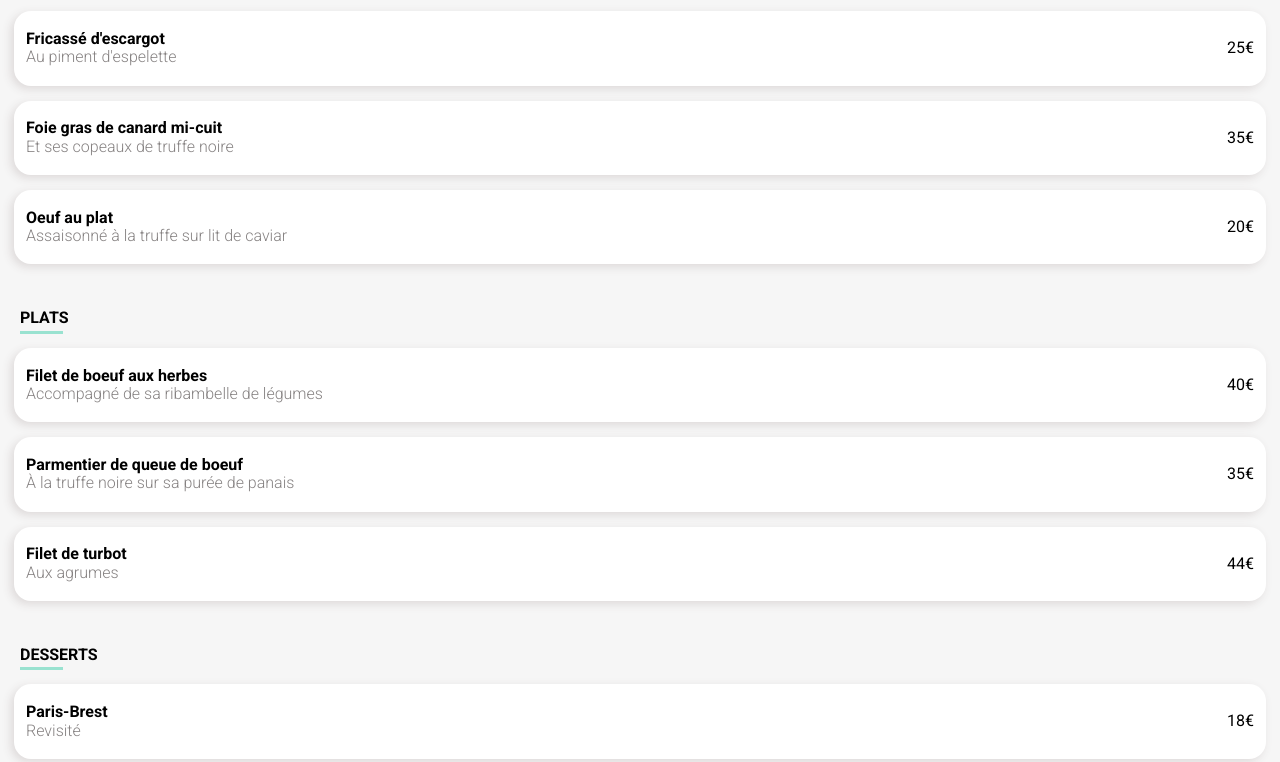
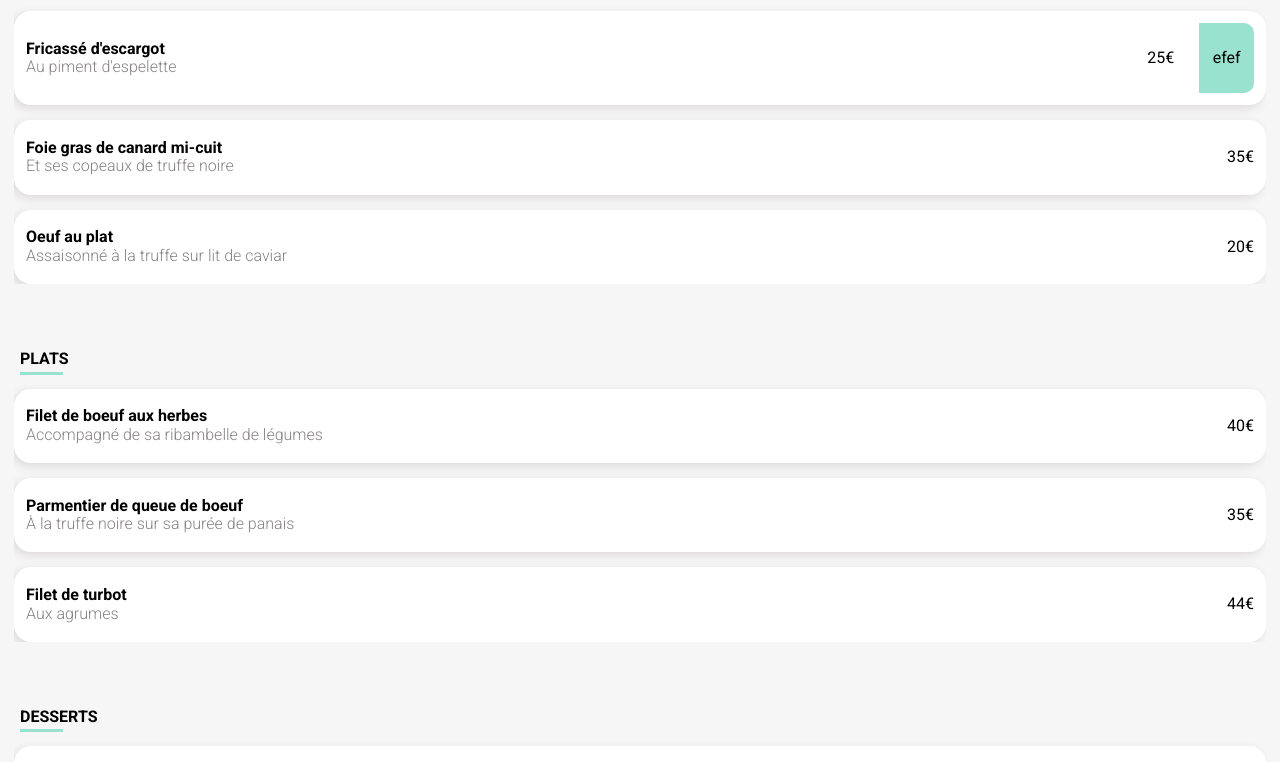
Before and after one commit to dikeys/my-sass-project, a website: page menu/palette_du_gout.html in a window 1280 px wide. Shown: the part 1159-1921 px from the top of the page. Drawn offline with Linux system fonts and the light colour scheme; a web font is replaced by a local one.

Commit message:
animation selection menu

```diff
--- a/assets/sass/components/loader.scss
+++ b/assets/sass/components/loader.scss
@@ -36,11 +36,12 @@
     33% {
         color: $secondary;
         transform: translateX(20%);
-        opacity: .9;
+        transition: transform .5s;
+
     }
 
     66% {
-        opacity: .9;
+
         transform: translateX(50%);
 
     }
@@ -72,7 +73,7 @@
     display: flex;
     justify-content: start;
     align-items: center;
-    animation: loader-anim 3s;
+    animation: loader-anim 3s forwards;
 
     &__icon {
         width: 100%;
--- a/assets/sass/pages/menu.scss
+++ b/assets/sass/pages/menu.scss
@@ -1,8 +1,14 @@
-// @keyframes dishess-display {
-    //     0%{
-    //         height: ;
-    //     }
-    // }
+@keyframes display {
+    from {
+        opacity: 0;
+    }
+
+    to {
+        opacity: 1;
+    }
+}
+
+
 
 main {
     background-color: map-get($colors, light-gray);
@@ -15,8 +21,41 @@ main {
     background-color: map-get($colors, light-gray);
     padding: 25px 14px;
 
+    &__card {
+        display: flex;
+        justify-content: space-between;
+        align-items: center;
+        padding: 12px;
+        opacity: 0;
+        border-radius: map-get($rounded-sizes, md);
+        animation: display 2s forwards;
+        overflow: hidden;
+
+        &:not(:nth-child(2)) {
+            margin-top: 15px;
+        }
+    }
+
+    &__content {
+        width: 100%;
+
+        h4 {
+            margin: 0;
+        }
+
+        p {
+            margin: 0;
+        }
+    }
+
     &__composition {
+
         margin-bottom: 13px;
+        white-space: nowrap;
+        overflow: hidden;
+        text-overflow: ellipsis;
+        -o-text-overflow: ellipsis;
+
     }
 
     &__composition:not(:nth-child(2)) {
@@ -26,6 +65,11 @@ main {
 
     &__accompaniement {
         color: map-get($colors, dark-gray);
+        width: 95%;
+        white-space: nowrap;
+        overflow: hidden;
+        text-overflow: ellipsis;
+        -o-text-overflow: ellipsis;
 
 
     }
@@ -59,32 +103,26 @@ main {
         }
 
 
+
+
+    }
+
+    &__check {
+        height: 70px;
+        width: 60px;
+        // opacity: 0;
+        background-color: $tertiary;
+        margin-left: 25px;
+        // margin-right: -70px;
+        border-radius: 0 10px 10px 0;
+        display: flex;
+        align-items: center;
+        justify-content: center;
+        transition: all 0.7s ease-in-out;
+        // transform: translateX(-20px);
     }
 
 
-
-    &__card {
-        display: flex;
-        justify-content: space-between;
-        align-items: center;
-        padding: 12px;
-
-        border-radius: map-get($rounded-sizes, md);
-
-        &:not(:nth-child(2)) {
-            margin-top: 15px;
-        }
-    }
-
-    &__content {
-        h4 {
-            margin: 0;
-        }
-
-        p {
-            margin: 0;
-        }
-    }
 
     &__btn {
         margin-top: 50px;
@@ -93,3 +131,19 @@ main {
     }
 
 }
+
+.delay1 {
+    animation-delay: .1s;
+}
+
+.delay2 {
+    animation-delay: .6s;
+}
+
+.delay3 {
+    animation-delay: 1.3s;
+}
+
+.delay4 {
+    animation-delay: 3s;
+}
--- a/menu/palette_du_gout.html
+++ b/menu/palette_du_gout.html
@@ -28,21 +28,24 @@
             </div>
             <section class="dishess__composition">
                 <h4 class="dishess__heading dishess__heading--uppercase">entrées</h4>
-                <div class="dishess__card card ">
+                <div class="dishess__card card delay1">
                     <div class="dishess__content">
                         <h4>Fricassé d'escargot</h4>
                         <p class="dishess__accompaniement font-300">Au piment d'espelette</p>
                     </div>
                     <p class="dishess__price">25€</p>
+                    <div class="dishess__check">
+                        efef
+                    </div>
                 </div>
-                <div class="dishess__card card ">
+                <div class="dishess__card card delay2">
                     <div class="dishess__content">
                         <h4>Foie gras de canard mi-cuit</h4>
                         <p class="dishess__accompaniement font-300">Et ses copeaux de truffe noire</p>
                     </div>
                     <p class="dishess__price">35€</p>
                 </div>
-                <div class="dishess__card card ">
+                <div class="dishess__card card delay3">
                     <div class="dishess__content">
                         <h4>Oeuf au plat</h4>
                         <p class="dishess__accompaniement font-300">Assaisonné à la truffe sur lit de caviar</p>
@@ -52,7 +55,7 @@
             </section>
             <section class="dishess__composition">
                 <h4 class="dishess__heading dishess__heading--uppercase">Plats</h4>
-                <div class="dishess__card card ">
+                <div class="dishess__card card delay1">
                     <div class="dishess__content">
                         <h4>Filet de boeuf aux herbes</h4>
                         <p class="dishess__accompaniement font-300">Accompagné de sa ribambelle
@@ -60,7 +63,7 @@
                     </div>
                     <p class="dishess__price">40€</p>
                 </div>
-                <div class="dishess__card card ">
+                <div class="dishess__card card delay2">
                     <div class="dishess__content">
                         <h4>Parmentier de queue de boeuf</h4>
                         <p class="dishess__accompaniement font-300">À la truffe noire sur sa purée
@@ -68,7 +71,7 @@
                     </div>
                     <p class="dishess__price">35€</p>
                 </div>
-                <div class="dishess__card card ">
+                <div class="dishess__card card delay3">
                     <div class="dishess__content">
                         <h4>Filet de turbot</h4>
                         <p class="dishess__accompaniement font-300">Aux agrumes</p>
@@ -78,21 +81,21 @@
             </section>
             <section class="dishess__composition">
                 <h4 class="dishess__heading dishess__heading--uppercase">Desserts</h4>
-                <div class="dishess__card card ">
+                <div class="dishess__card card delay1">
                     <div class="dishess__content">
                         <h4>Paris-Brest</h4>
                         <p class="dishess__accompaniement font-300">Revisité</p>
                     </div>
                     <p class="dishess__price">18€</p>
                 </div>
-                <div class="dishess__card card ">
+                <div class="dishess__card card delay2">
                     <div class="dishess__content">
                         <h4>Macaron au chocolat d'exception</h4>
                         <p class="dishess__accompaniement font-300">Et glace à la vanille de Madagascar</p>
                     </div>
                     <p class="dishess__price">23€</p>
                 </div>
-                <div class="dishess__card card ">
+                <div class="dishess__card card delay3">
                     <div class="dishess__content">
                         <h4>Mousse au chocolat</h4>
                         <p class="dishess__accompaniement font-300">Au piment d'Espelette et
```
Also changed, not shown: menu/a_la_francaise.html (+9 -9 lines), menu/delice_des_gens.html (+9 -9 lines), menu/note_enchante.html (+10 -10 lines), assets/css/style.css, 1 other file.
